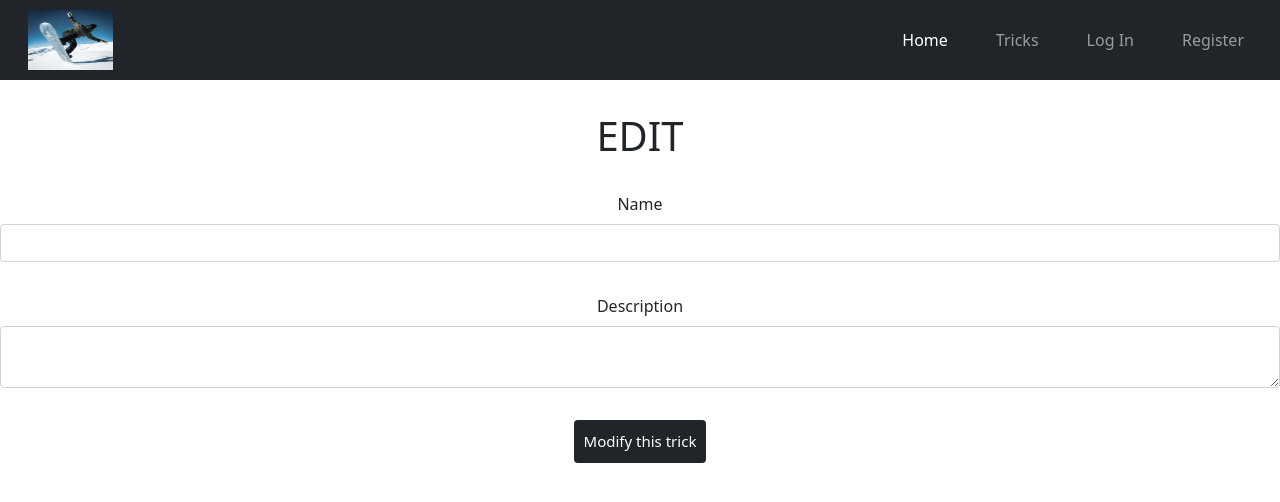
After one commit to HysteriaKa/P6b-Snowboard, a Symfony app: template templates/main/ediTrick.html.twig in a window 1280 px wide. The commit adds this page. Shown: the top 502 px of the page. Run offline with Twig, Linux system fonts and the light colour scheme; the template is opened without the code that fills it, so the values that code supplies are empty; form fields are guessed from the names that the template uses; some libraries are stand-ins or nearby versions.

Commit message:
debut mise en place formulaire

```diff
--- a/src/Entity/Trick.php
+++ b/src/Entity/Trick.php
@@ -4,9 +4,12 @@ namespace App\Entity;
 
 use App\Repository\TrickRepository;
 use Doctrine\ORM\Mapping as ORM;
+use Symfony\Bridge\Doctrine\Validator\Constraints\UniqueEntity;
+use Symfony\Component\Validator\Constraints as Assert;
 
 /**
  * @ORM\Entity(repositoryClass=TrickRepository::class)
+ * @UniqueEntity(fields={"name"}, message="There is already an a trcik with this name")
  */
 class Trick
 {
@@ -18,7 +21,8 @@ class Trick
     private $id;
 
     /**
-     * @ORM\Column(type="string", length=255)
+     * @ORM\Column(type="string", length=255, unique=true)
+     *
      */
     private $name;
 
--- /dev/null
+++ b/templates/main/ediTrick.html.twig
@@ -0,0 +1,25 @@
+{% extends 'base.html.twig' %}
+
+{% block title %}Edit {{ trick.name }}!{% endblock %}
+
+{% block body %}
+
+    {% for message in app.flashes('message')%}
+    <div class="error center">{{ message }}</div>
+    {% endfor %}
+    <h1 class="center mab-2 mat-2">Edit {{ trick.name }}</h1>
+    <div class="center">
+        {{ form_start(form) }}
+        <div class="center d-flex column mab-2 mat-1">
+            {{ form_label(form.name) }}
+            {{ form_widget(form.name, {'value': trick.name} ) }}
+        </div>
+        <div class="center d-flex column mab-2">
+            {{ form_label(form.description) }}
+            {{ form_widget(form.description) }}
+        </div>
+
+        <button type="submit" class="btn btn-dark">Modify this trick</button>
+        {{ form_end(form) }}
+        </div>
+{% endblock %}
```
Also changed, not shown: src/Form/EditTrickType.php (added, +30 -0 lines), templates/main/homePage.html.twig (+18 -4 lines).
